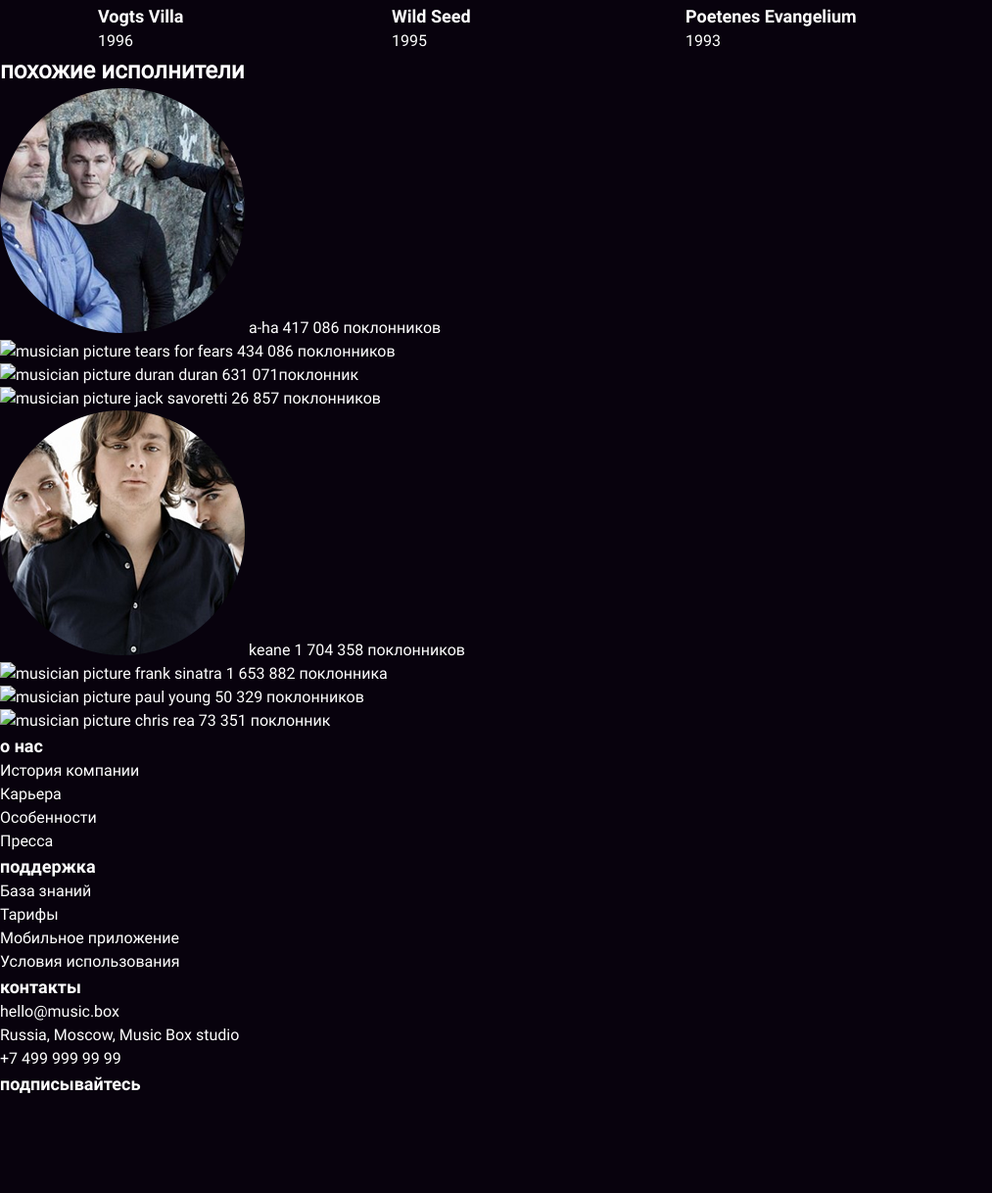
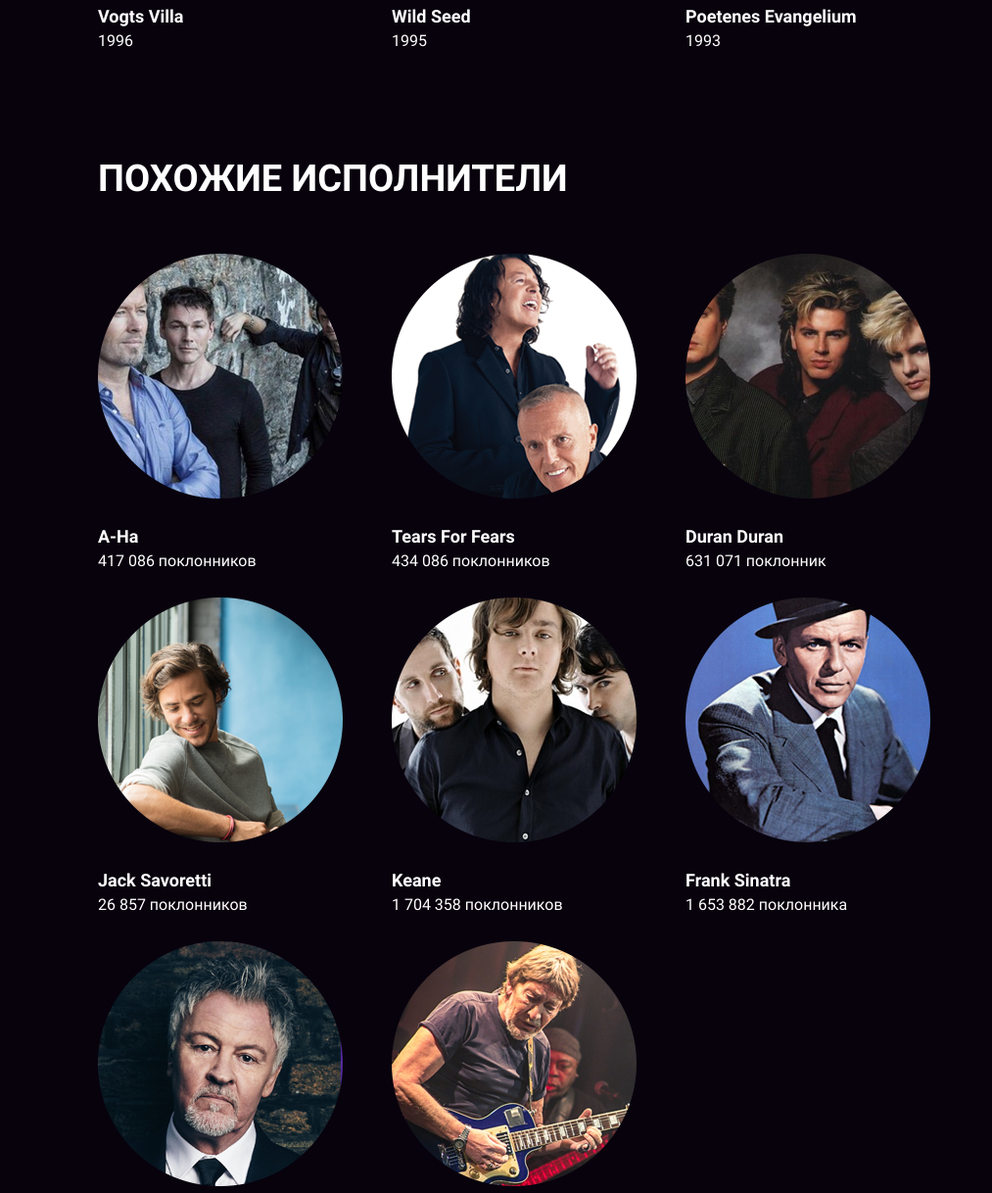
Before and after one commit to sergey-ss-solovyov/layout-designer-project-lvl2, a website: page src/html/artist.html in a window 1280 px wide. Shown: the part 2024-3242 px from the top of the page at 98% size, without its empty margins (0-1013 px from the left). Drawn offline with nearby package versions, Linux system fonts and the light colour scheme.

Commit message:
similar singers markup/styles were added

```diff
--- a/src/html/artist.html
+++ b/src/html/artist.html
@@ -99,7 +99,7 @@
           <h2 class="upper">дискография</h2>
           <div class="grid">
             <div class="catalogue-item">
-                <a href="">
+                <a href="#">
                   <img src="../images/Brother.png" alt="album cover">
                 </a>
               <div class="catalogue-info">
@@ -108,7 +108,7 @@
               </div>
             </div>
             <div class="catalogue-item">
-              <a href="">
+              <a href="#">
                 <img src="../images/Out of My Hands.png" alt="album cover">
               </a>
               <div class="catalogue-info">
@@ -117,7 +117,7 @@
               </div>
             </div>
             <div class="catalogue-item">
-              <a href="">
+              <a href="#">
                 <img src="../images/Letter from Egypt.png" alt="album cover">
               </a>
               <div class="catalogue-info">
@@ -126,7 +126,7 @@
               </div>
             </div>
             <div class="catalogue-item">
-              <a href="">
+              <a href="#">
                 <img src="../images/Vogts Villa.png" alt="album cover">
               </a>
               <div class="catalogue-info">
@@ -135,7 +135,7 @@
               </div>
             </div>
             <div class="catalogue-item">
-              <a href="">
+              <a href="#">
                 <img src="../images/Wild Seed.png" alt="album cover">
               </a>
               <div class="catalogue-info">
@@ -144,7 +144,7 @@
               </div>
             </div>
             <div class="catalogue-item">
-              <a href="">
+              <a href="#">
                 <img src="../images/Poetenes Evangelium.png" alt="album cover">
               </a>
               <div class="catalogue-info">
@@ -158,47 +158,81 @@
 
       <!-- SIMILAR -->
       <section id="page-similar" class="catalogue">
-        <h2>похожие исполнители</h2>
+        <div class="container">
+          <h2 class="upper">похожие исполнители</h2>
           <div class="grid">
-          <div class="cover">
+            <div class="catalogue-item">
+              <a href="#">
                 <img src="../images/A-ha.png" alt="musician picture">
-            <span>a-ha</span>
-            <span>417 086 поклонников</span>
+              </a>
+              <div class="catalogue-info">
+                <h3 class="cap">a-ha</h3>
+                <div>417 086 поклонников</div>
               </div>
-          <div class="cover">
-            <img src="../images/Tears_for_Fears.png" alt="musician picture">
-            <span>tears for fears</span>
-            <span>434 086 поклонников</span>
             </div>
-          <div class="cover">
-            <img src="../images/Duran_Duran.png" alt="musician picture">
-            <span>duran duran</span>
-            <span>631 071поклонник</span>
+            <div class="catalogue-item">
+              <a href="#">
+                <img src="../images/Tears for Fears.png" alt="musician picture">
+              </a>
+              <div class="catalogue-info">
+                <h3 class="cap">tears for fears</h3>
+                <div>434 086 поклонников</div>
               </div>
-          <div class="cover">
-            <img src="../images/Jack_Savoretti.png" alt="musician picture">
-            <span>jack savoretti</span>
-            <span>26 857 поклонников</span>
             </div>
-          <div class="cover">
+            <div class="catalogue-item">
+              <a href="#">
+                <img src="../images/Duran Duran.png" alt="musician picture">
+              </a>
+              <div class="catalogue-info">
+                <h3 class="cap">duran duran</h3>
+                <div>631 071 поклонник</div>
+              </div>
+            </div>
+            <div class="catalogue-item">
+              <a href="#">
+                <img src="../images/Jack Savoretti.png" alt="musician picture">
+              </a>
+              <div class="catalogue-info">
+                <h3 class="cap">jack savoretti</h3>
+                <div>26 857 поклонников</div>
+              </div>
+            </div>
+            <div class="catalogue-item">
+              <a href="#">
                 <img src="../images/Keane.png" alt="musician picture">
-            <span>keane</span>
-            <span>1 704 358 поклонников</span>
+              </a>
+              <div class="catalogue-info">
+                <h3 class="cap">keane</h3>
+                <div>1 704 358 поклонников</div>
               </div>
-          <div class="cover">
-            <img src="../images/Frank_Sinatra.png" alt="musician picture">
-            <span>frank sinatra</span>
-            <span>1 653 882 поклонника</span>
             </div>
-          <div class="cover">
-            <img src="../images/Paul_Young.png" alt="musician picture">
-            <span>paul young</span>
-            <span>50 329 поклонников</span>
+            <div class="catalogue-item">
+              <a href="#">
+                <img src="../images/Frank Sinatra.png" alt="musician picture">
+              </a>
+              <div class="catalogue-info">
+                <h3 class="cap">frank sinatra</h3>
+                <div>1 653 882 поклонника</div>
               </div>
-          <div class="cover">
-            <img src="../images/Chris_Rea.png" alt="musician picture">
-            <span>chris rea</span>
-            <span>73 351 поклонник</span>
+            </div>
+            <div class="catalogue-item">
+              <a href="#">
+                <img src="../images/Paul Young.png" alt="musician picture">
+              </a>
+              <div class="catalogue-info">
+                <h3 class="cap">paul young</h3>
+                <div>50 329 поклонников</div>
+              </div>
+            </div>
+            <div class="catalogue-item">
+              <a href="#">
+                <img src="../images/Chris Rea.png" alt="musician picture">
+              </a>
+              <div class="catalogue-info">
+                <h3 class="cap">chris rea</h3>
+                <div>73 351 поклонник</div>
+              </div>
+            </div>
           </div>
         </div>
       </section>
--- a/src/scss/sections/discography.scss
+++ b/src/scss/sections/discography.scss
@@ -1,4 +1,4 @@
-#page-discography {
+.catalogue {
   padding: 100px 0 0 0;
 
   h2 {
@@ -18,7 +18,7 @@
 }
 
 @media (min-width: 375px) {
-  #page-discography {
+  .catalogue {
     .container {
       .grid {
         gap: 25px 50px;
@@ -28,7 +28,7 @@
 }
 
 @media (min-width: 414px) {
-  #page-discography {
+  .catalogue {
     .container {
       .grid {
         grid-template-columns: repeat(2, 1fr);
@@ -38,7 +38,7 @@
 }
 
 @media (min-width: 590px) {
-  #page-discography {
+  .catalogue {
     .container {
       .grid {
         grid-template-columns: repeat(2, 250px);
@@ -49,7 +49,7 @@
 }
 
 @media (min-width: 890px) {
-  #page-discography {
+  .catalogue {
     .container {
       .grid {
         grid-template-columns: repeat(3, 250px);
@@ -59,7 +59,7 @@
 }
 
 @media (min-width: 1024px) {
-  #page-discography {
+  .catalogue {
     h2 {
       @include get-h2-desktop-style();
     }
@@ -67,7 +67,7 @@
 }
 
 @media (min-width: 1350px) {
-  #page-discography {
+  .catalogue {
     .container {
       .grid {
         grid-template-columns: repeat(4, 250px);
```
Also changed, not shown: src/css/style.css. Lines whose indentation alone changed are shown as unchanged.
